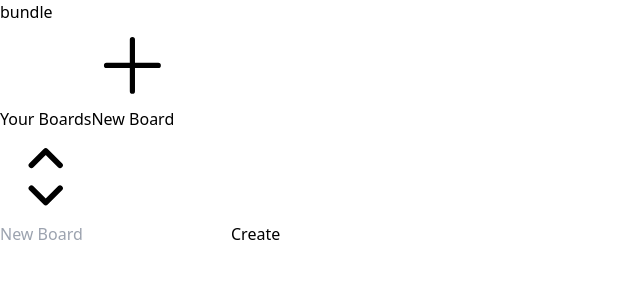
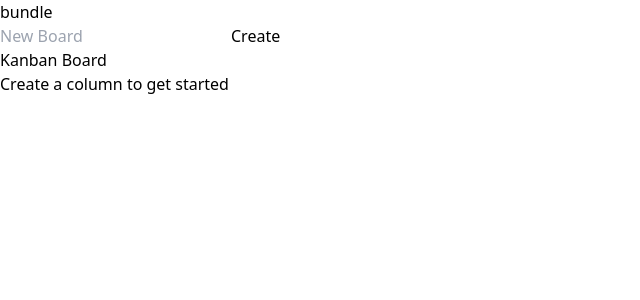
Before and after one commit to m-oniqu3/bundle, a React (Vite) app: page / in a window 1280 px wide. Both pictures are taken after a click on the button "New Board". Shown: the top 300 px of the page, without its empty margins (0-640 px from the left). Built offline with nearby package versions, Linux system fonts and the light colour scheme.

Commit message:
moved create board form to navbar

```diff
--- a/src/App.tsx
+++ b/src/App.tsx
@@ -1,9 +1,11 @@
+import BoardView from "./components/BoardView";
 import Navbar from "./components/Navbar";
 
 export default function App() {
   return (
     <>
       <Navbar />
+      <BoardView />
     </>
   );
 }
--- /dev/null
+++ b/src/components/BoardView.tsx
@@ -0,0 +1,11 @@
+import Header from "./Header";
+
+function BoardView() {
+  return (
+    <div>
+      <Header />
+    </div>
+  );
+}
+
+export default BoardView;
--- a/src/components/CreateBoard.tsx
+++ b/src/components/CreateBoard.tsx
@@ -1,16 +1,30 @@
-function CreateBoard() {
+import { CloseIcon } from "../icons";
+
+interface Props {
+  close: () => void;
+}
+
+function CreateBoard(props: Props) {
+  const { close } = props;
   return (
-    <form className="center md:right-4 w-full max-w-64 flex items-center gap-2">
+    <form className="w-full max-w-72 flex items-center gap-2">
       <input
         placeholder="New Board"
         className="bg-gray-50 border border-gray-300 text-gray-900 text-sm rounded-lg focus:outline-none block w-full px-3 py-2"
       />
 
       <button
-        type="button"
+        type="submit"
         className=" text-white border border-gray-300 focus:outline-none rounded-lg text-sm px-3 py-2 bg-gray-800"
       >
         Create
+      </button>
+      <button
+        type="button"
+        onClick={close}
+        className="flex items-center gap-2 text-gray-900 bg-white border border-gray-300 focus:outline-none hover:bg-gray-100 rounded-lg text-sm px-2 py-2"
+      >
+        <CloseIcon />
       </button>
     </form>
   );
--- /dev/null
+++ b/src/components/Header.tsx
@@ -0,0 +1,12 @@
+function Header() {
+  return (
+    <div className="grid md:grid-cols-8 w-full  items-end h-40">
+      <header className="p-4 grid-cols-1 md:col-start-4 md:col-span-full ">
+        <h2 className="text-lg font-bold  ">Kanban Board</h2>
+        <p className="font-light text-sm">Create a column to get started</p>
+      </header>
+    </div>
+  );
+}
+
+export default Header;
--- a/src/components/Navbar.tsx
+++ b/src/components/Navbar.tsx
@@ -1,5 +1,5 @@
 import { useState } from "react";
-import { Add, Select } from "../icons";
+import { AddIcon, SelectIcon } from "../icons";
 import CreateBoard from "./CreateBoard";
 
 function Navbar() {
@@ -16,12 +16,14 @@ function Navbar() {
       <nav className="p-4 flex gap-4  items-center justify-between w-full ">
         <h1 className="font-bold text-xl">bundle</h1>
 
+        {!isCreatingBoard && (
+          <div className="flex gap-4 items-center">
             <button
               type="button"
-          className="ml-auto flex items-center gap-2 text-gray-900 bg-white border border-gray-300 focus:outline-none hover:bg-gray-100 rounded-lg text-sm px-2 py-2"
+              className="flex items-center gap-2 text-gray-900 bg-white border border-gray-300 focus:outline-none hover:bg-gray-100 rounded-lg text-sm px-2 py-2"
             >
               <span className="hidden sm:block">Your Boards</span>
-          <Select />
+              <SelectIcon />
             </button>
 
             <button
@@ -29,12 +31,16 @@ function Navbar() {
               onClick={handleCreateBoard}
               className="flex items-center gap-2 text-gray-900 bg-white border border-gray-300 focus:outline-none hover:bg-gray-100 rounded-lg text-sm px-2 py-2"
             >
-          <Add />
+              <AddIcon />
               <span className="hidden sm:block">New Board</span>
             </button>
+          </div>
+        )}
+
+        {isCreatingBoard && (
+          <CreateBoard close={() => setIsCreatingBoard(false)} />
+        )}
       </nav>
-
-      {isCreatingBoard && <CreateBoard />}
     </>
   );
 }
--- a/src/icons.tsx
+++ b/src/icons.tsx
@@ -1,4 +1,4 @@
-export function Select() {
+export function SelectIcon() {
   return (
     <svg
       xmlns="http://www.w3.org/2000/svg"
@@ -17,7 +17,7 @@ export function Select() {
   );
 }
 
-export function Add() {
+export function AddIcon() {
   return (
     <svg
       xmlns="http://www.w3.org/2000/svg"
@@ -35,3 +35,22 @@ export function Add() {
     </svg>
   );
 }
+
+export function CloseIcon() {
+  return (
+    <svg
+      xmlns="http://www.w3.org/2000/svg"
+      fill="none"
+      viewBox="0 0 24 24"
+      strokeWidth={1.5}
+      stroke="currentColor"
+      className="w-5 h-5"
+    >
+      <path
+        strokeLinecap="round"
+        strokeLinejoin="round"
+        d="M6 18 18 6M6 6l12 12"
+      />
+    </svg>
+  );
+}
```
Lines whose indentation alone changed are shown as unchanged.
